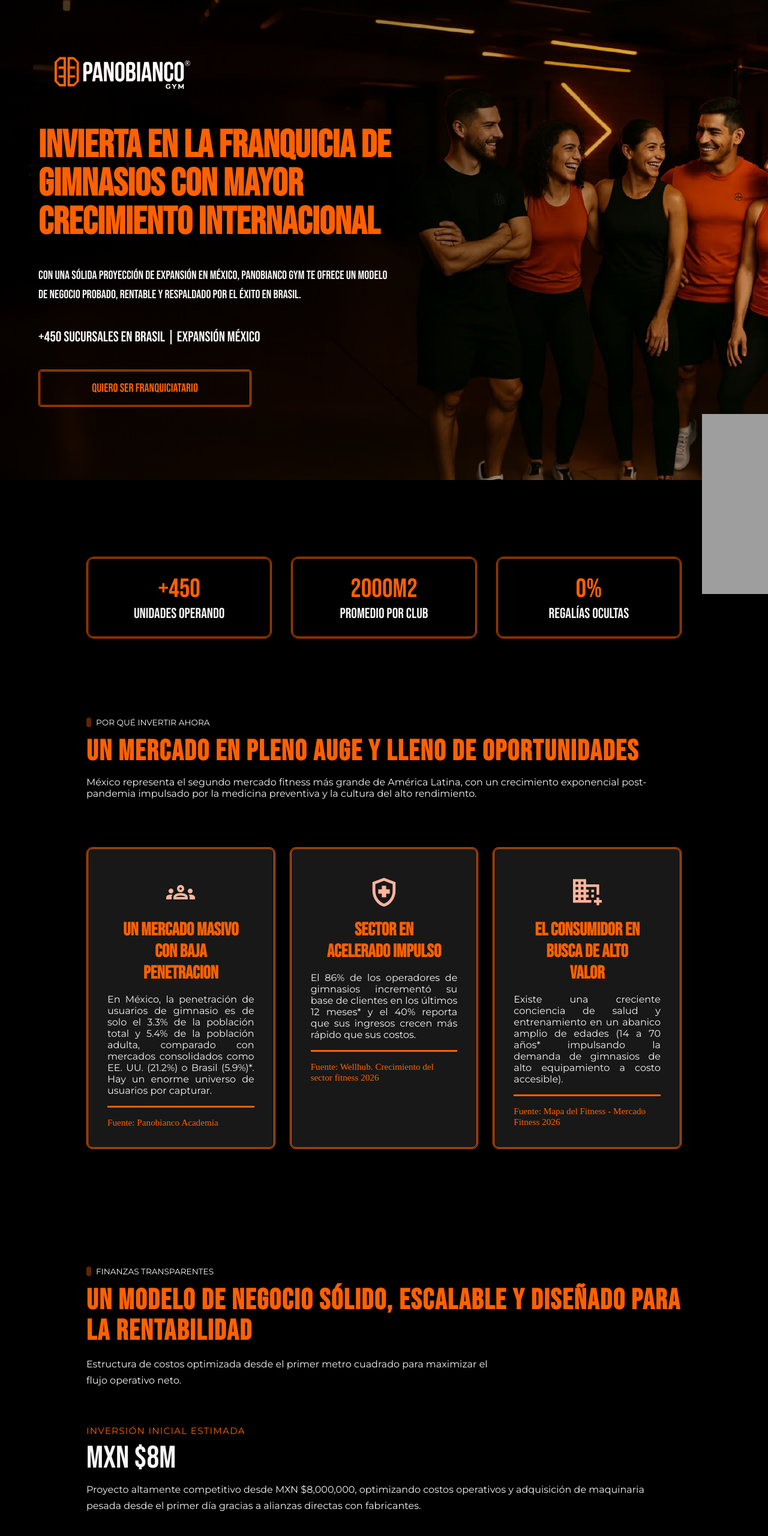
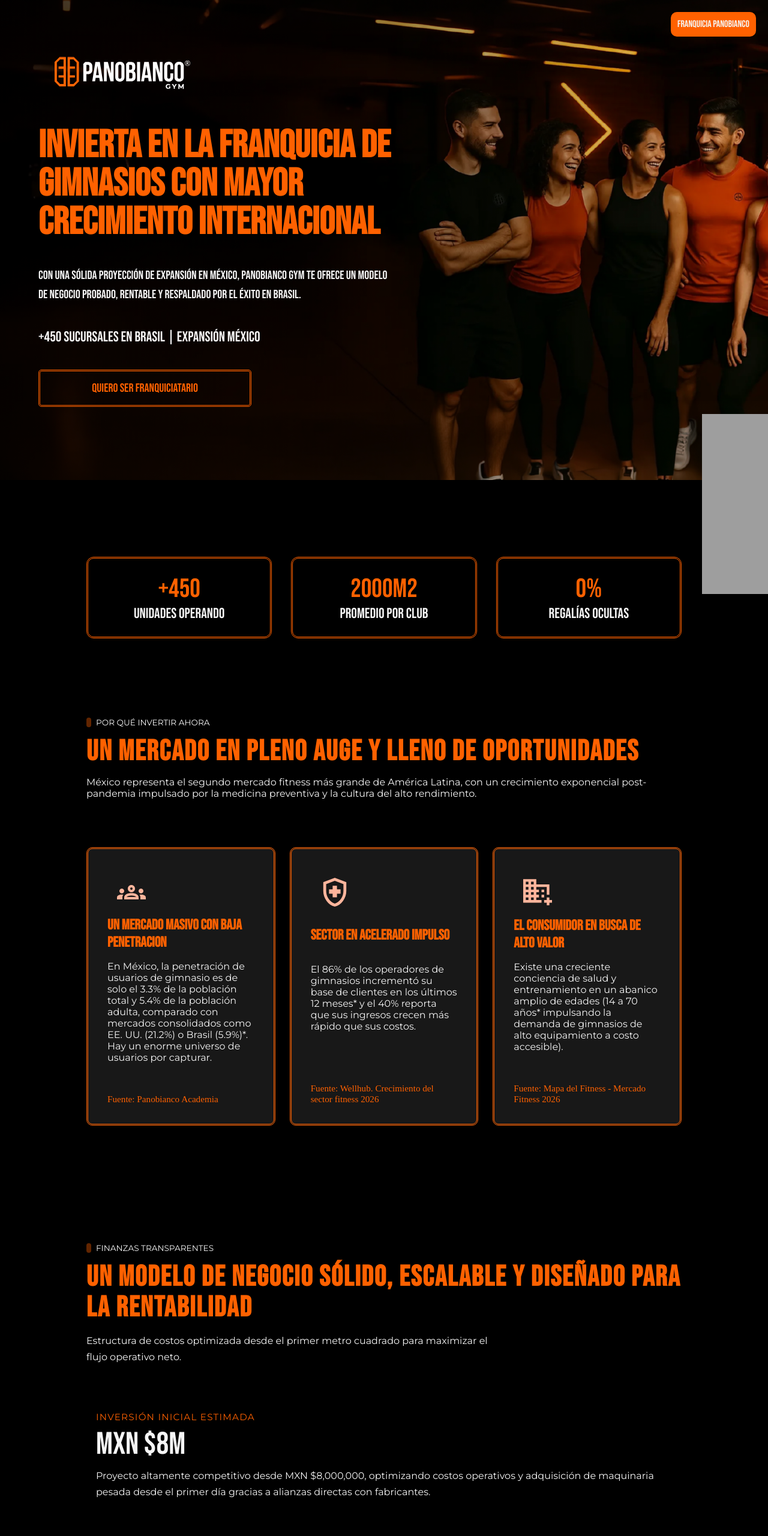
Before and after one commit to yoshiiistm13/Panobianco-Landing-Page, a plain HTML site: page index.html in a window 1280 px wide. Shown: the top 2560 px of the page at 60% size. Drawn offline with Linux system fonts and the light colour scheme; grey boxes are pictures that could not be loaded.

Commit message:
Add New Button and stretch cards

```diff
--- a/blocks/features.css
+++ b/blocks/features.css
@@ -130,7 +130,7 @@
     }
 
     .features__card-title{
-        font-size: 1.9rem !important;
+        font-size: 1.9rem ;
     }
 
     .features__item p{
@@ -209,12 +209,16 @@
     .features__card{
         font-size: 1rem;
         padding: 2rem 2rem;
+        display: flex;
+        flex-direction: column;
+        justify-content: space-between;
+        align-items: start;
+
     }
 
     .features__card-title{
-        max-width: 80%;
-        font-size: 1.7rem;
-        margin: 0 auto;
+        font-size: 1rem;
+       text-align: left;
     }
 
     .features__card-bold{
@@ -244,7 +248,8 @@
 
     .features__card-description{
         font-size: 0.9rem;
-        text-align: justify;
+        text-align: left;
+
     }
 
     .features__item p{
--- a/blocks/investment.css
+++ b/blocks/investment.css
@@ -135,7 +135,10 @@
         object-fit: cover;
         box-shadow: 0 24px 60px rgba(0, 0, 0, 0.45);
     }
+
 }
+
+
 
 @media (min-width: 1024px) {
     .investment {
@@ -150,8 +153,35 @@
         max-width: none;
     }
 
-    .investment__card{
-        padding: 1rem
+    .investment__card {
+    position: relative; /* Necesario para posicionar el borde animado */
+    padding: 2rem;
+    border-radius: 12px;
+
+    transition: transform 0.3s ease, box-shadow 0.3s ease;
+    overflow: hidden; /* Oculta cualquier exceso del borde animado */
+    }
+
+    .investment__card::before {
+    content: "";
+    position: absolute;
+    inset: 0; /* Ocupa todo el tamaño de la tarjeta */
+    border-radius: 12px;
+    border: 1px solid transparent;
+    transition: clip-path 0.5s cubic-bezier(0.1, 0.9, 0.2, 1);
+    clip-path: polygon(0 0, 0 0, 0 100%, 0 100%);
+    pointer-events: none;
+    }
+
+    .investment__card:hover {
+        background-color: #1a1a1a;
+    transform: translateY(-8px);
+    box-shadow: 0 10px 20px rgba(0, 0, 0, 0.3);
+    }
+
+    .investment__card:hover::before {
+    border-color: var(--primary-color);
+    clip-path: polygon(0 0, 100% 0, 100% 100%, 0 100%);
     }
 
     .investment__img{
--- a/blocks/main.css
+++ b/blocks/main.css
@@ -60,6 +60,58 @@ body{
     gap: 0.5rem;
 }
 
+.btn-mifranquicia{
+    display: none;
+}
+
+@media (min-width:768px) {
+    .btn-mifranquicia{
+        display: block;
+        position: fixed;
+        background-color: var(--primary-color);
+        text-decoration: none;
+        color: #f5f5f5;
+        padding: 0.7rem;
+        border-radius: 10px;
+        top: 20px;
+        right: 20px;
+        z-index: 999;
+        font-size: 1.3rem;
+        }
+
+        .btn-mifranquicia:hover{
+            background-color: transparent;
+            border: 2px double var(--primary-color);
+        }
+    }
+
+
+
+@media (min-width:1024px) {
+
+    .btn-mifranquicia{
+        display: block;
+    position: fixed;
+    background-color: var(--primary-color);
+    text-decoration: none;
+    color: #f5f5f5;
+    padding: 0.7rem;
+    border-radius: 10px;
+    top: 20px;
+    right: 20px;
+    z-index: 999;
+    font-size: 1rem;
+}
+
+.btn-mifranquicia:hover{
+    background-color: transparent;
+    border: 2px double var(--primary-color);
+}
+
+}
+
+
+
 @keyframes parpadear{
     0%, 100%{
         opacity: 1;
--- a/blocks/multimedia.css
+++ b/blocks/multimedia.css
@@ -10,7 +10,7 @@
 }
 
 .multimedia__content{
-    margin: 0 auto !important;
+    margin: 0 auto ;
 }
 
 .multimedia__title{
@@ -23,7 +23,7 @@
 
 .multimedia__text{
     text-align: center;
-    padding: 1rem 1.5rem;
+    padding: 1rem;
     display: grid;
     gap: 1rem;
     max-width: 1000px;
@@ -77,13 +77,13 @@
     }
 
     .multimedia__title{
-        font-size: 3rem !important;
+        font-size: 3rem ;
     }
 
     .multimedia__text{
         max-width: 90%;
         text-align: center;
-        font-size: 1.9rem !important;
+        font-size: 1.9rem ;
         padding: 1.5rem 0;
     }
 
@@ -95,6 +95,7 @@
 @media (min-width:1024px) {
 
     .multimedia{
+        width: 100%;
         max-width: 80%;
         padding: 40px 20px;
         margin: 0 auto;
@@ -103,7 +104,7 @@
     .multimedia__container{
         display: grid;
         grid-template-columns: 2fr 1fr;
-        gap: 5rem !important;
+        gap: 5rem ;
         align-items: center;
 
     }
@@ -113,20 +114,23 @@
     }
 
     .multimedia__title{
-        font-size: 3.56rem !important;
+        font-size: 3.56rem ;
         text-align: center;
     }
 
     .multimedia__text{
-        padding: 1rem ;
-    font-size: 1.7rem !important;
+
+    font-size: 2rem !important  ;
     opacity: .8;
+    text-align: justify;
+    line-height: 2.2rem;
+
     }
 
-         .multimedia__video{
+        .multimedia__video{
         position: relative;
-        width: 100%;
-        max-width: 1000px !important;
+        width: 85%;
+        max-width: 1000px ;
         margin: 20px auto;
     }
 
--- a/index.html
+++ b/index.html
@@ -16,7 +16,11 @@
     <a href="https://wa.me/5215552640888" class="whatsapp-float" target="_blank">
         <img src="https://upload.wikimedia.org/wikipedia/commons/6/6b/WhatsApp.svg" alt="Contactar por WhatsApp">
     </a>
+
+    <a class="btn-mifranquicia" href="#formulario">Franquicia Panobianco</a>
+
     <div class="container">
+
         <header class="header">
             <div class="header__container">
                 <img class="header__logo" src="./assets/logo panobianco.svg" alt="Panobianco Gym">
```
